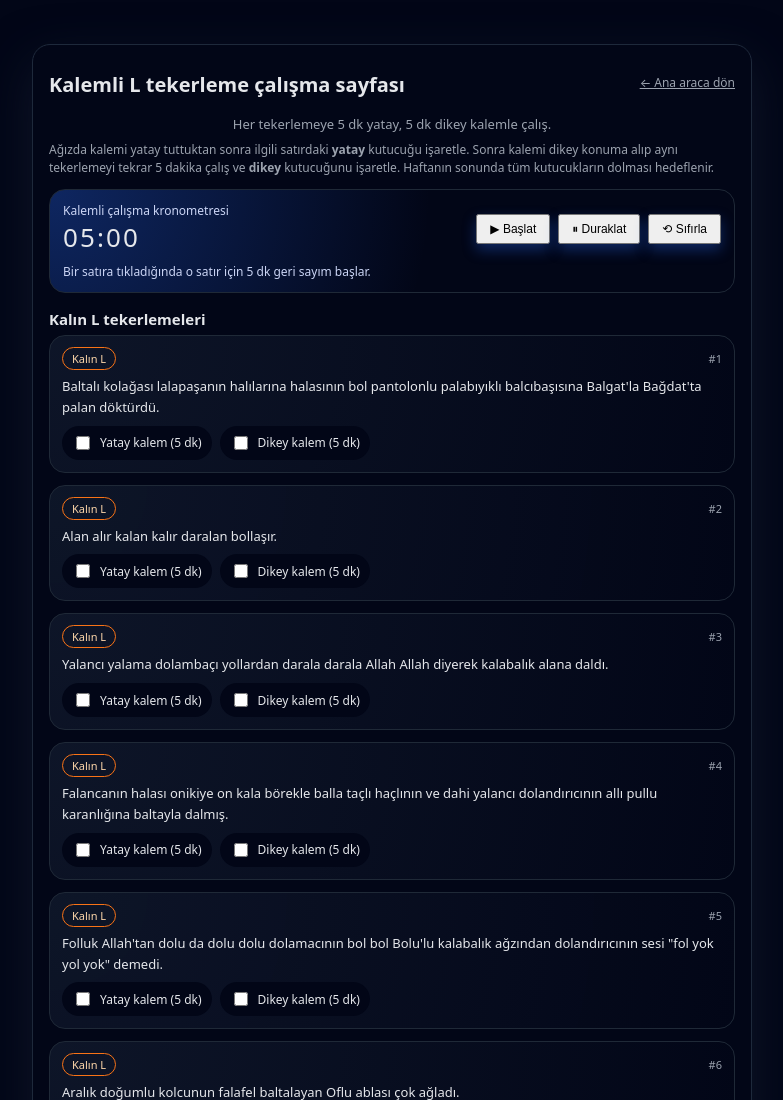
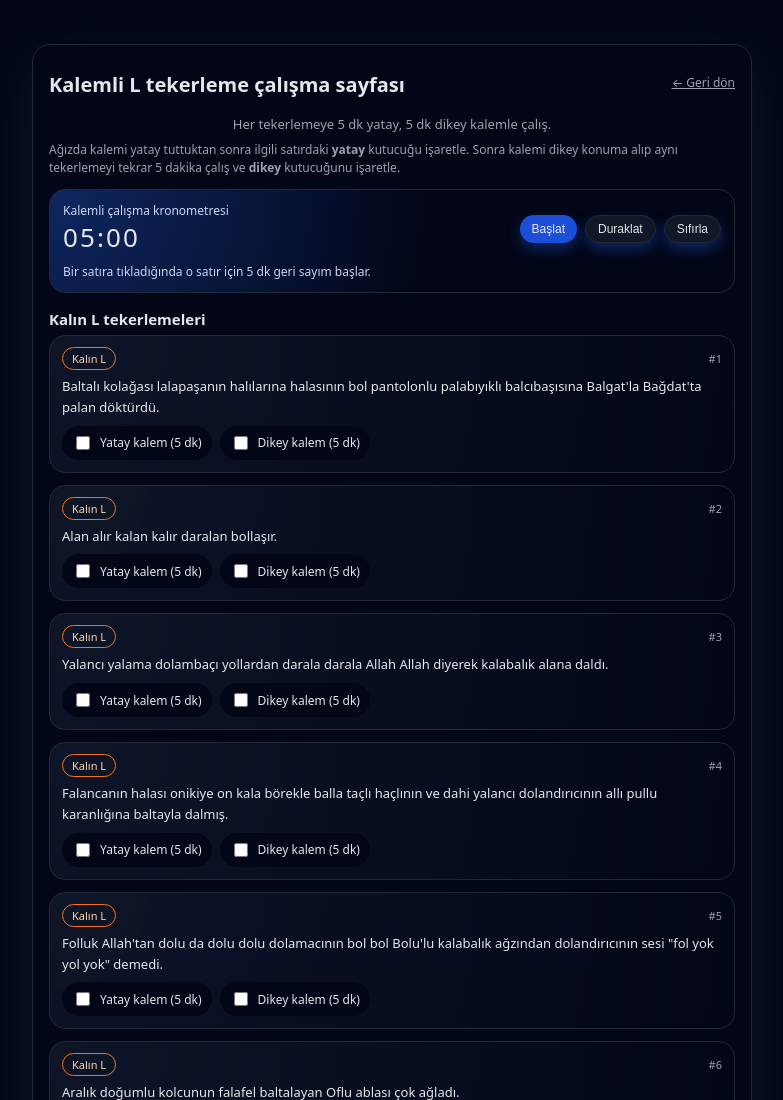
Before and after one commit to jackedreacher/seslendirme-proje, a website: page kalem-tekerleme-calisma.html in a window 1280 px wide. Shown: the top 1100 px of the page, without its empty margins (248-1031 px from the left). Drawn offline with Linux system fonts and the light colour scheme.

Commit message:
yeni sayfa fix

```diff
--- a/kalem-tekerleme-calisma.html
+++ b/kalem-tekerleme-calisma.html
@@ -46,6 +46,32 @@
       display: flex;
       flex-direction: column;
       gap: 8px;
+    }
+    button {
+      border: none;
+      border-radius: 999px;
+      padding: 10px 18px;
+      font-size: 14px;
+      cursor: pointer;
+      background: #1d4ed8;
+      color: #e5e7eb;
+      display: inline-flex;
+      align-items: center;
+      gap: 4px;
+      box-shadow: 0 8px 18px rgba(37,99,235,0.45);
+      transition: transform 0.1s ease-out, box-shadow 0.1s ease-out, background 0.1s ease-out;
+    }
+    button.secondary {
+      background: #111827;
+      color: #e5e7eb;
+      border: 1px solid #1f2937;
+      box-shadow: 0 6px 14px rgba(15,23,42,0.7);
+      font-size: 13px;
+      padding: 8px 14px;
+    }
+    button:active {
+      transform: translateY(1px);
+      box-shadow: 0 4px 10px rgba(15,23,42,0.7);
     }
     .timer-row {
       display: flex;
@@ -192,13 +218,13 @@
     <div class="card">
       <div style="display:flex;justify-content:space-between;align-items:center;gap:8px;">
         <h1 style="margin:8px 0 4px;font-size:20px;">Kalemli L tekerleme çalışma sayfası</h1>
-        <span id="backToIndexKalem" style="font-size:12px;color:#9ca3af;cursor:pointer;text-decoration:underline;">← Ana araca dön</span>
+        <span id="backToIndexKalem" style="font-size:12px;color:#9ca3af;cursor:pointer;text-decoration:underline;">← Geri dön</span>
       </div>
       <p class="subtitle">Her tekerlemeye 5 dk yatay, 5 dk dikey kalemle çalış.</p>
       <div class="info">
         Ağızda kalemi yatay tuttuktan sonra ilgili satırdaki <strong>yatay</strong> kutucuğu işaretle.
         Sonra kalemi dikey konuma alıp aynı tekerlemeyi tekrar 5 dakika çalış ve <strong>dikey</strong> kutucuğunu işaretle.
-        Haftanın sonunda tüm kutucukların dolması hedeflenir.
+
       </div>
 
       <div class="timer-panel">
@@ -208,9 +234,9 @@
             <div id="ktTimerDisplay" class="timer-display">05:00</div>
           </div>
           <div class="timer-buttons">
-            <button id="ktStart">▶ Başlat</button>
-            <button id="ktPause" class="secondary">⏸ Duraklat</button>
-            <button id="ktReset" class="secondary">⟲ Sıfırla</button>
+            <button id="ktStart">Başlat</button>
+            <button id="ktPause" class="secondary">Duraklat</button>
+            <button id="ktReset" class="secondary">Sıfırla</button>
           </div>
         </div>
         <div class="timer-title">
```
Also changed, not shown: index.html (+3 -3 lines), random-l-calisma.html (+1 -1 lines), tekerlemeler.html (+1 -1 lines).
